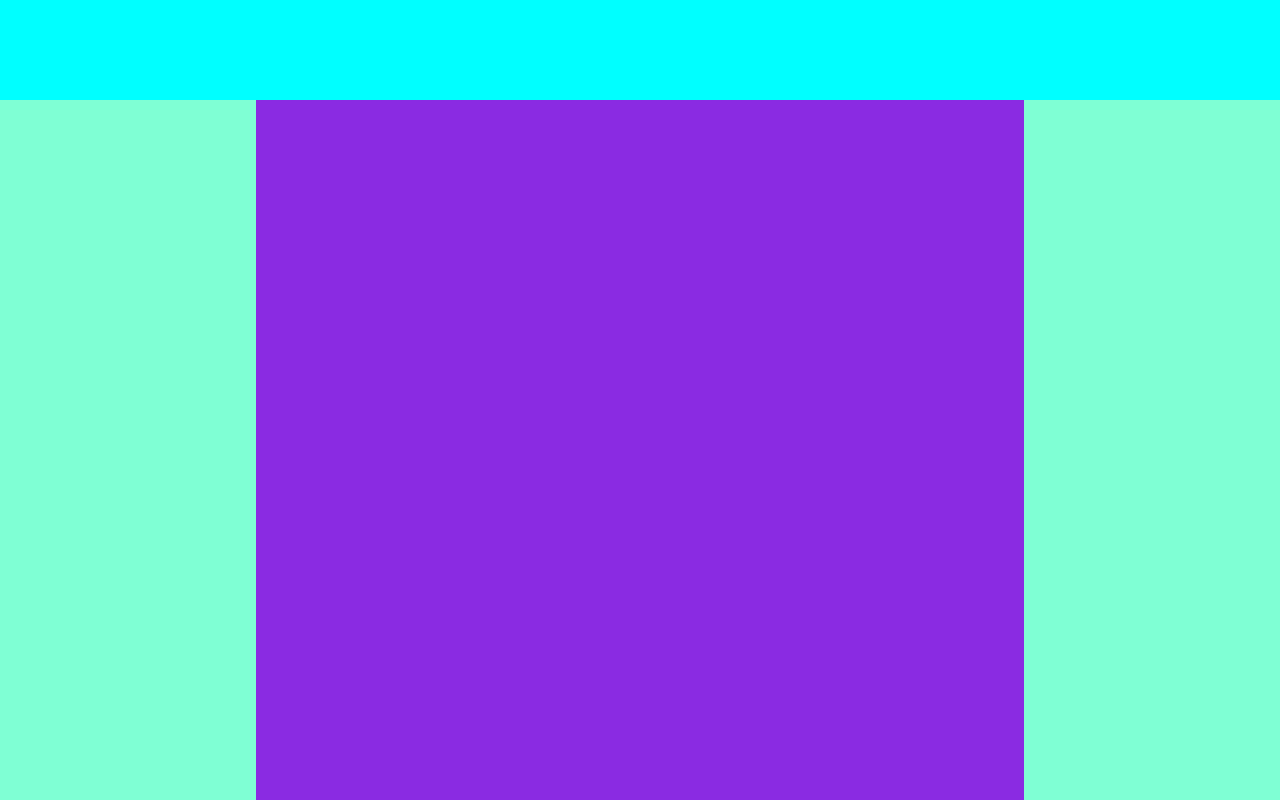
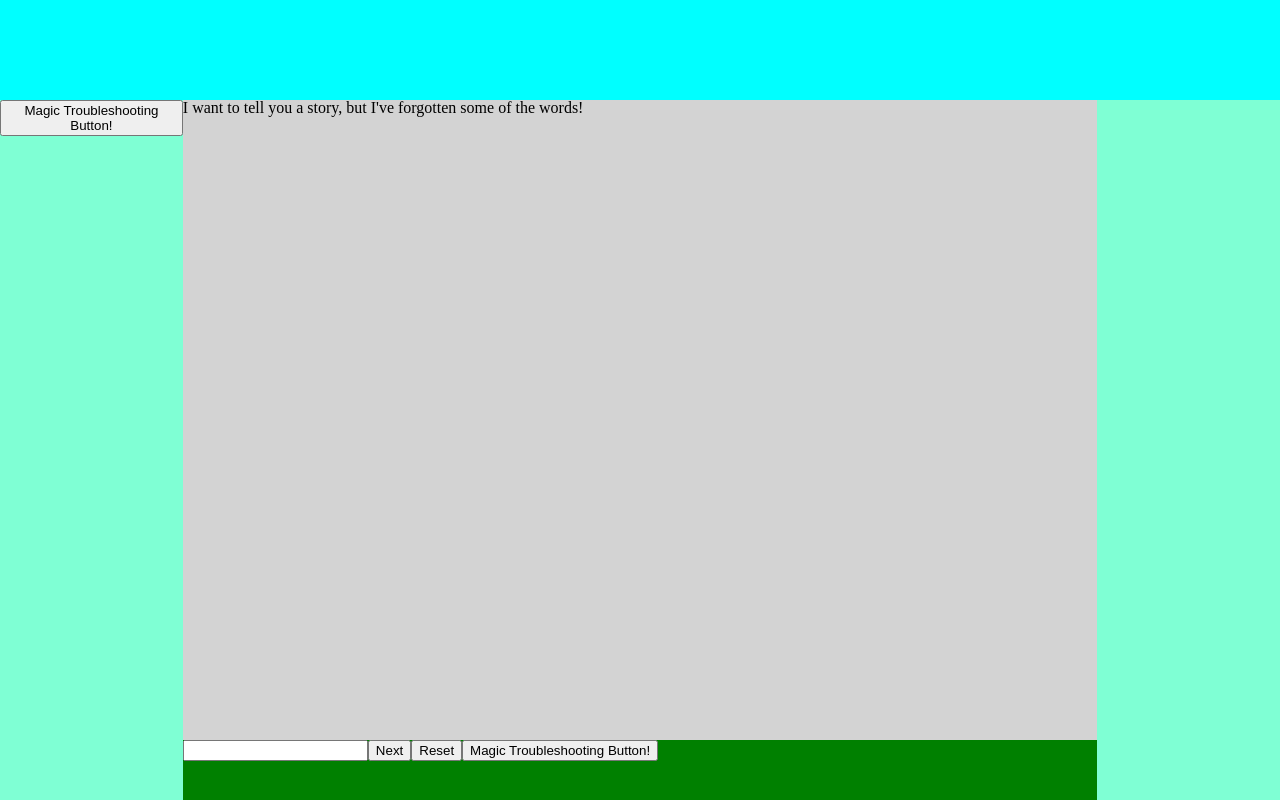
Before and after one commit to lauriemaxine/lib-project, a React (Create React App) app: page / in a window 1280 px wide. Built offline with nearby package versions, Linux system fonts and the light colour scheme.

Commit message:
added front-end functionality

```diff
--- a/libserver/index.js
+++ b/libserver/index.js
@@ -11,4 +11,6 @@ app.use(cors())
 
 app.get('/api/libs' , ctrlAlpha.readStory)
 
+
+
 app.listen( port , () => console.log(`Talk cruddy to me on ${port}`))
--- a/src/App.js
+++ b/src/App.js
@@ -2,41 +2,43 @@ import React, { Component } from 'react';
 import axios from 'axios';
 import './reset.css';
 import './App.css';
+import './prompt.css';
+import StoryBlock from './components/story-block'
 
 class App extends Component {
   constructor(props){
     super(props)
     this.state = {
-      currentStory: 'This is a little test!'
+      currentStory: 'Once upon a blah blah blah...' ,
+      words: [] ,
     }
+
+    this.getStory = this.getStory.bind(this)
+
   }
 
-
-  componentDIdMount(){
-    console.log("Component Mounted")
+  getStory(){
+    console.log('Get Story Invoked!')
     axios.get('http://localhost:3001/api/libs')
       .then(res => this.setState({
-        currentStory: res.data
-      }))
-      .catch(error => console.log(error))
-  }
-
-  handleOnClick(){
-    console.log('Requesting Stories')
-    axios.get('http://localhost:3001/api/libs')
-      .then(res => this.setState({
-        currentStory: res.data
+        currentStory: res.data[1]
       }))
   }
-
 
   render() {
     return (
       <div className="App">
         <nav></nav>
         <section>
-          <div className="sidebar"></div>
-          <div className="story-block"></div>
+          <div className="sidebar">
+            <button onClick={() => console.log(this.state.currentStory)}>Magic Troubleshooting Button!</button>
+          </div>
+          <div className="story-block">
+            <StoryBlock
+              story={this.state.currentStory}
+              getStory={this.getStory}
+              />
+          </div>
           <div className="sidebar"></div>
         </section>
       </div>
@@ -45,3 +47,15 @@ class App extends Component {
 }
 
 export default App;
+
+// componentDIdMount(){
+//   console.log("Component Mounted")
+//   axios.get('http://localhost:3001/api/libs')
+//     .then(res => setStoryCallback(res.data))
+//     .catch(error => console.log(error))
+// }
+
+// getStory(){
+//   console.log('Requesting Stories')
+//   axios.get('http://localhost:3001/api/libs')
+// }
--- /dev/null
+++ b/src/components/inputs.js
@@ -0,0 +1,37 @@
+import React, { Component } from 'react';
+
+class Inputs extends Component {
+  constructor(props){
+    super(props)
+    this.state = {
+      inputValue: "",
+    }
+  }
+
+  handleOnChange(input){
+    this.setState({
+      inputValue: input
+    })
+  }
+
+
+  render(){
+    return(
+      <div className="inputs-block">
+
+      <input onChange={e => this.handleOnChange(e.target.value)} />
+
+      <button onClick={() => this.props.addWords(this.state.inputValue)}>Next</button>
+
+      <button onClick={() => this.props.handlePromptIndex(true)}>Reset</button>
+
+
+      <button onClick={() => this.props.getStory()}>Magic Troubleshooting Button!</button>
+
+      </div>
+    )
+  }
+}
+
+
+export default Inputs
--- /dev/null
+++ b/src/components/prompt.js
@@ -0,0 +1,19 @@
+import React, { Component } from 'react';
+
+class Prompt extends Component {
+  constructor(props){
+    super(props)
+  }
+
+
+  render () {
+    return (
+      <div className="prompt-block">
+        {this.props.promptText}
+
+      </div>
+    )
+  }
+}
+
+export default Prompt
--- /dev/null
+++ b/src/components/story-block.js
@@ -0,0 +1,61 @@
+import React, { Component } from 'react';
+import Prompt from './prompt';
+import Inputs from './inputs';
+
+class StoryBlock extends Component{
+  constructor(props){
+    super(props)
+    this.state = {
+      prompts: ["I want to tell you a story, but I've forgotten some of the words!" , "There was a noun, I remember..." , "Oh, yeah, I think you're right! There was a verb too..." , "Man, you're good! And an adjective?" , "Uh... probably! And the name is on the tip of my tongue..." , "That's amazing, that's four for four (most likely). Would you like to hear the story?" , this.props.story , "That was awesome! Would you like to go again?"] ,
+      promptIndex: 0 ,
+      words: [] ,
+    }
+
+    this.addWords = this.addWords.bind(this)
+    this.handlePromptIndex = this.handlePromptIndex.bind(this)
+  }
+
+  handlePromptIndex(reset = false){
+    let {prompts, promptIndex} = this.state
+    if(reset === true || promptIndex === prompts.length - 1){
+      this.setState({
+        promptIndex: 0,
+        words: [] ,
+      })
+    } else {
+      let increment = promptIndex + 1
+      this.setState({
+        promptIndex: increment ,
+        prompts: prompts
+      })
+      console.log(increment)
+    }
+  }
+
+  addWords(word){
+    console.log(`addWords Invoked!`)
+    let addWord = [...this.state.words]
+    addWord.push(word)
+    this.setState({
+      words: addWord
+    })
+    this.handlePromptIndex()
+    console.log(this.state.words)
+  }
+
+  render(){
+    return(
+    <div className="story-block">
+      <Prompt
+        promptText={this.state.prompts[this.state.promptIndex]}
+        />
+      <Inputs
+        handlePromptIndex = {this.handlePromptIndex}
+        addWords={this.addWords}
+        getStory={this.props.getStory}
+      />
+    </div>)
+  }
+}
+
+export default StoryBlock;
--- /dev/null
+++ b/src/prompt.css
@@ -0,0 +1,17 @@
+.prompt-block {
+  height: 80%;
+  width: 100%;
+  background-color: lightgray;
+}
+
+.story-block{
+  height: 100%;
+  width: 100%;
+  background-color: beige;
+}
+
+.inputs-block {
+  height: 20%;
+  width: 100%;
+  background-color: green;
+}
```
Also changed, not shown: string-query.txt (added).
